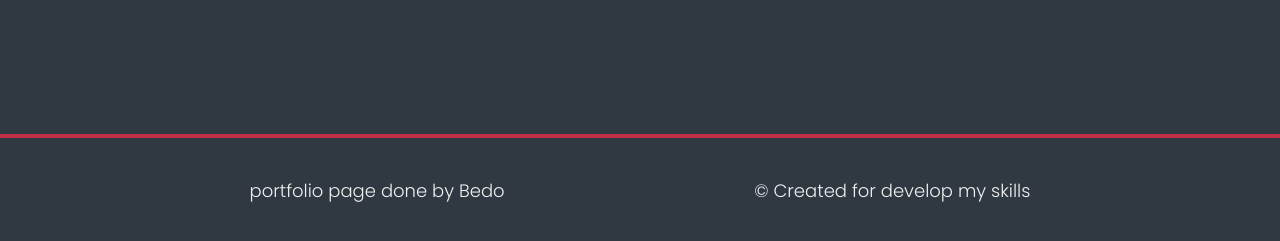
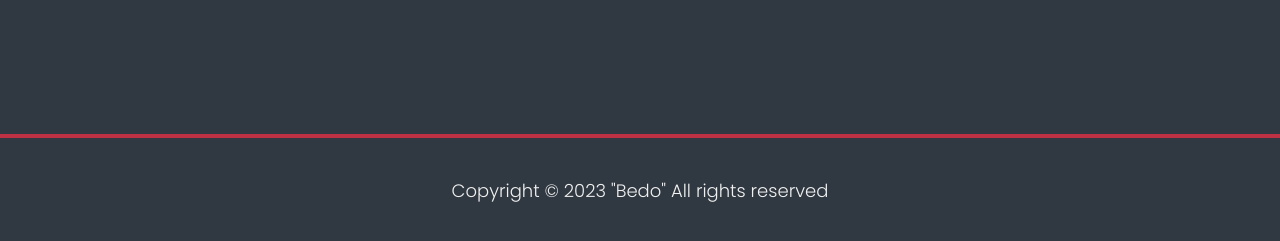
Before and after one commit to Abdelrhman-Abdelmoaty22/Poh, a plain HTML site: page index.html in a window 1280 px wide. Shown: the part 2245-2486 px from the top of the page. Drawn offline with Linux system fonts and the light colour scheme.

Commit message:
Update index.html

```diff
--- a/index.html
+++ b/index.html
@@ -143,13 +143,7 @@
 
 
     <footer>
-      <p>
-        portfolio page done by Bedo
-      </p>
-      <p>
-        &copy; Created for
-        develop my skills
-      </p>
+      <p>Copyright &copy; 2023 "Bedo" All rights reserved</p>
     </footer>
 
     <!-- END FOOTER SECTION -->
```
